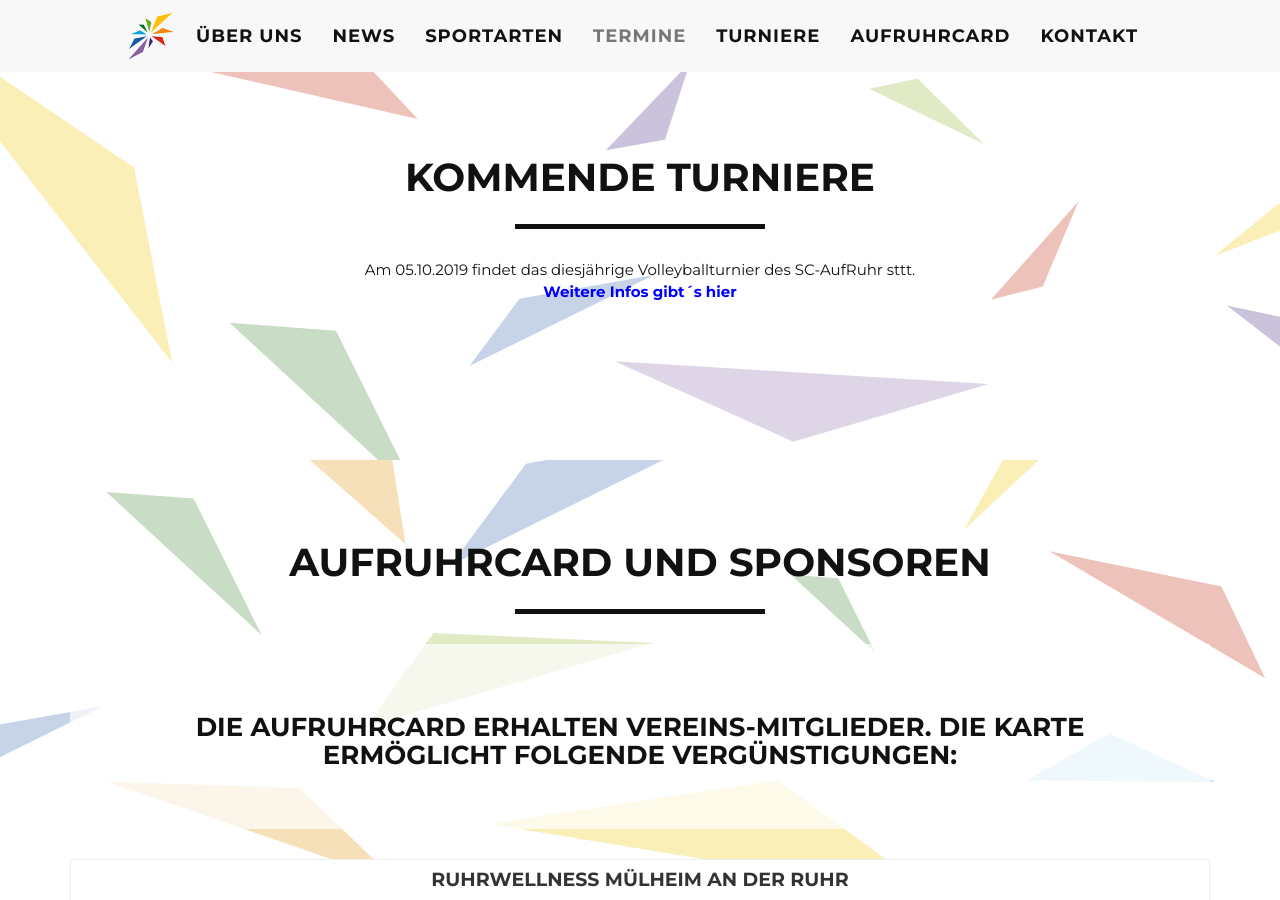
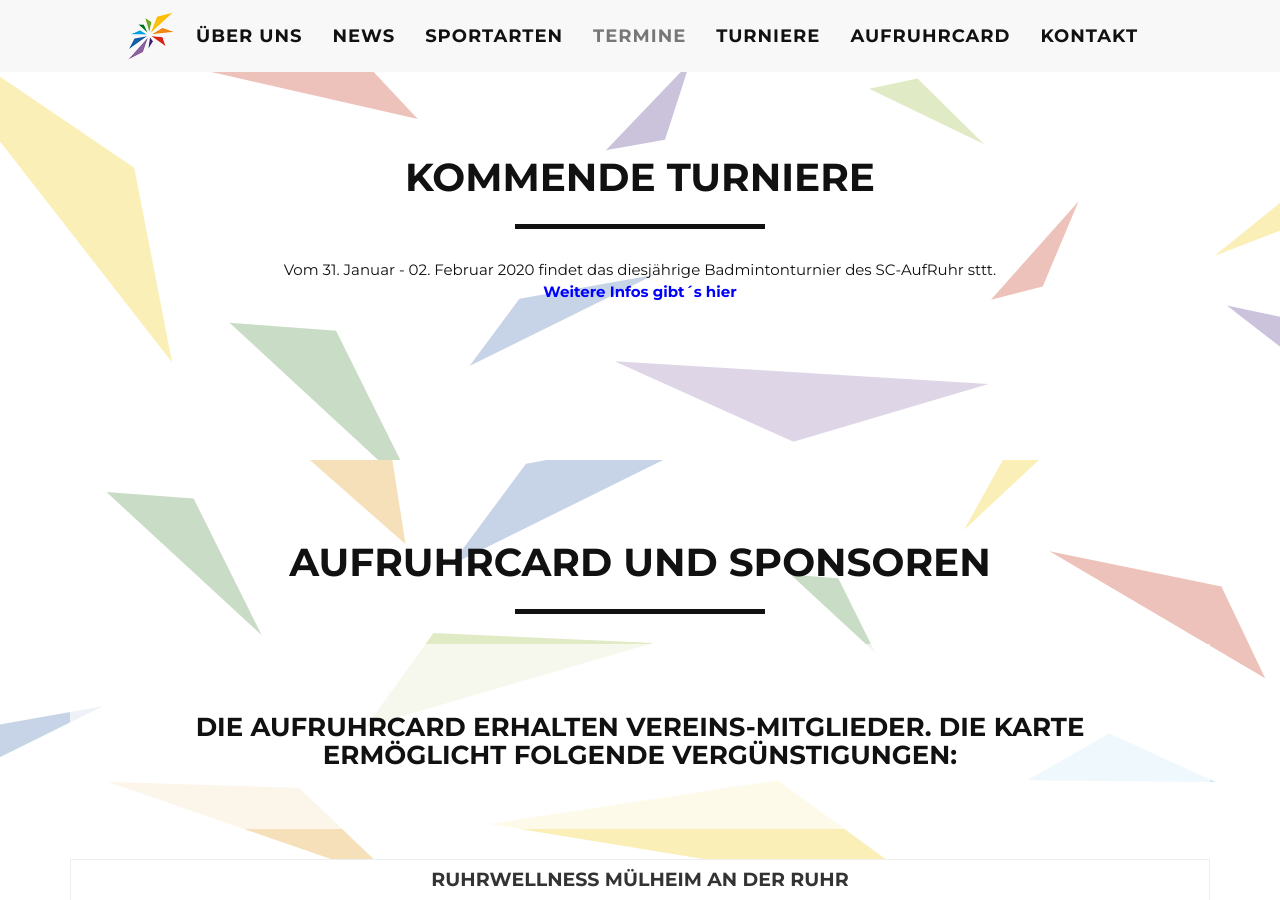
Before and after one commit to scarweb/scarweb.github.io, a Jekyll site: the page built from index.html, in a window 1280 px wide and 900 px high, scrolled down 4040 px. Built offline with Jekyll 4.4.1, drawn with Linux system fonts in a browser that asks for light colours; comment, search, counter and statistics services are not loaded.

Commit message:
Update tourniere.html

```diff
--- a/_includes/tourniere.html
+++ b/_includes/tourniere.html
@@ -12,7 +12,7 @@
                 {% for turnier in site.data.tourniere %}
                     <strong>{{turnier.datum}} : {{turnier.name}} /  {{turnier.text}}</strong> <br>
                 {% endfor %}
-                Am 05.10.2019 findet das diesjährige Volleyballturnier des SC-AufRuhr sttt.<br>
+                Vom 31. Januar - 02. Februar 2020 findet das diesjährige Badmintonturnier des SC-AufRuhr sttt.<br>
                 <b><a href="/turniere2019.html"><font color="#0000FF">Weitere Infos gibt´s hier</font></a></b>
                 <p>&nbsp;</p>
 
```
